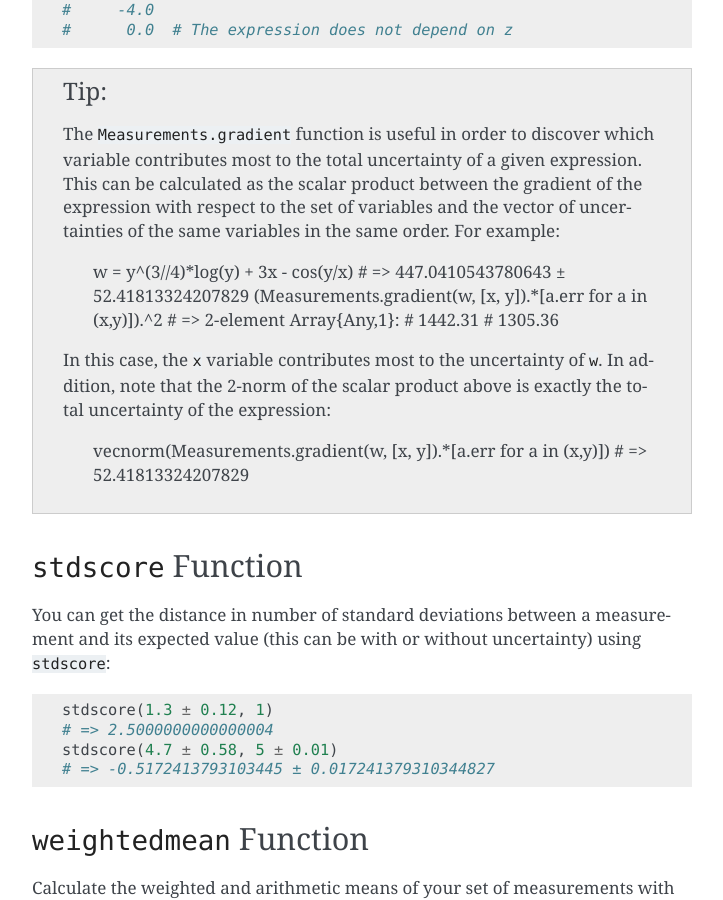
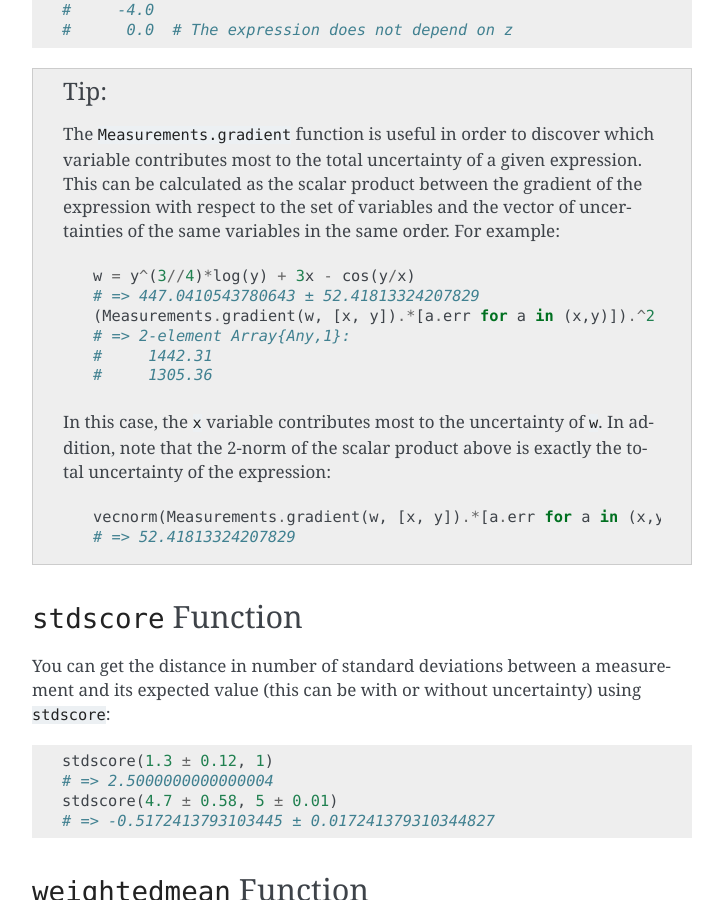
Before and after one commit to JuliaPhysics/Measurements.jl, a Sphinx documentation site: the page built from docs/examples.rst, in a window 1280 px wide and 900 px high, scrolled down 4764 px. Shown: the whole window, without its empty margins (388-1111 px from the left). Built offline with Sphinx 7.4.7, drawn with Linux system fonts in a browser that asks for light colours.

Commit message:
Min fix to the manual

```diff
--- a/docs/examples.rst
+++ b/docs/examples.rst
@@ -260,6 +260,8 @@ measurements.
    expression with respect to the set of variables and the vector of
    uncertainties of the same variables in the same order.  For example:
 
+   .. code-block:: julia
+
        w = y^(3//4)*log(y) + 3x - cos(y/x)
        # => 447.0410543780643 ± 52.41813324207829
        (Measurements.gradient(w, [x, y]).*[a.err for a in (x,y)]).^2
@@ -270,6 +272,8 @@ measurements.
    In this case, the ``x`` variable contributes most to the uncertainty of
    ``w``.  In addition, note that the 2-norm of the scalar product above is
    exactly the total uncertainty of the expression:
+
+   .. code-block:: julia
 
        vecnorm(Measurements.gradient(w, [x, y]).*[a.err for a in (x,y)])
        # => 52.41813324207829
```
